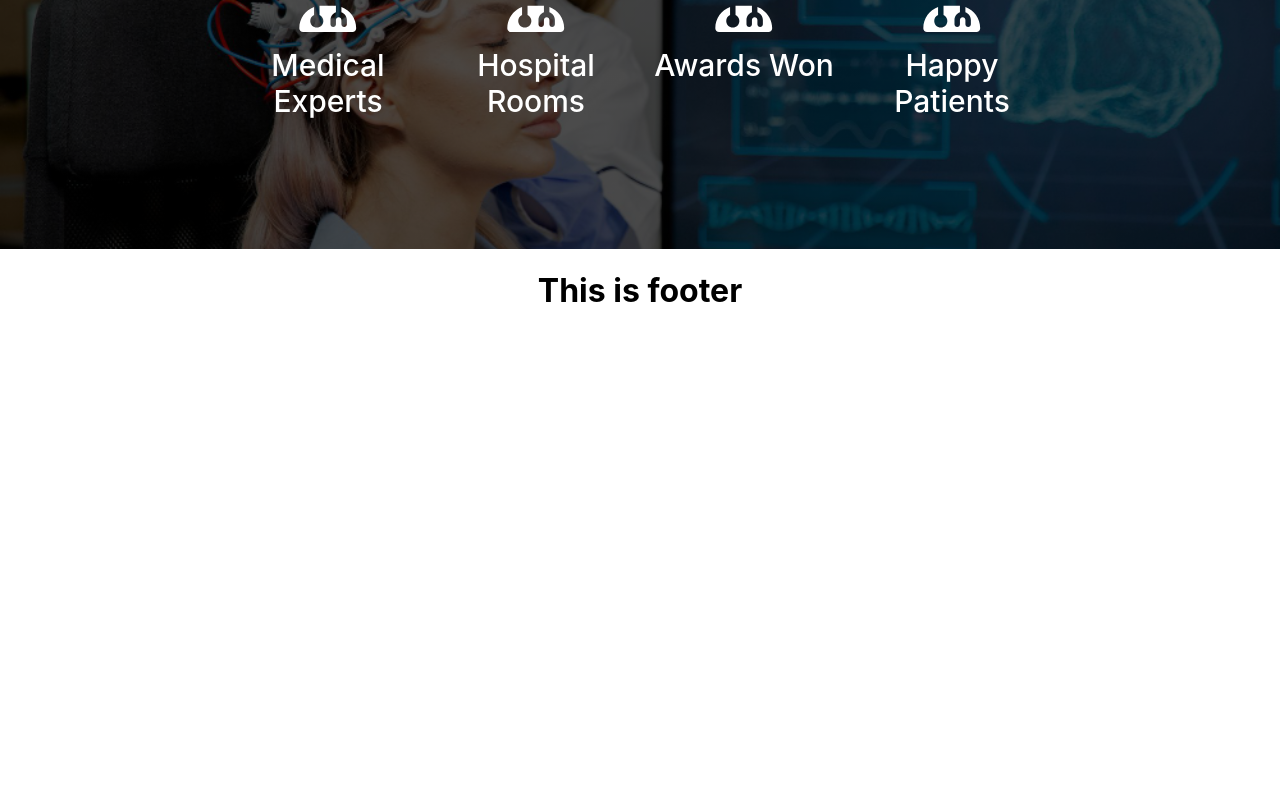
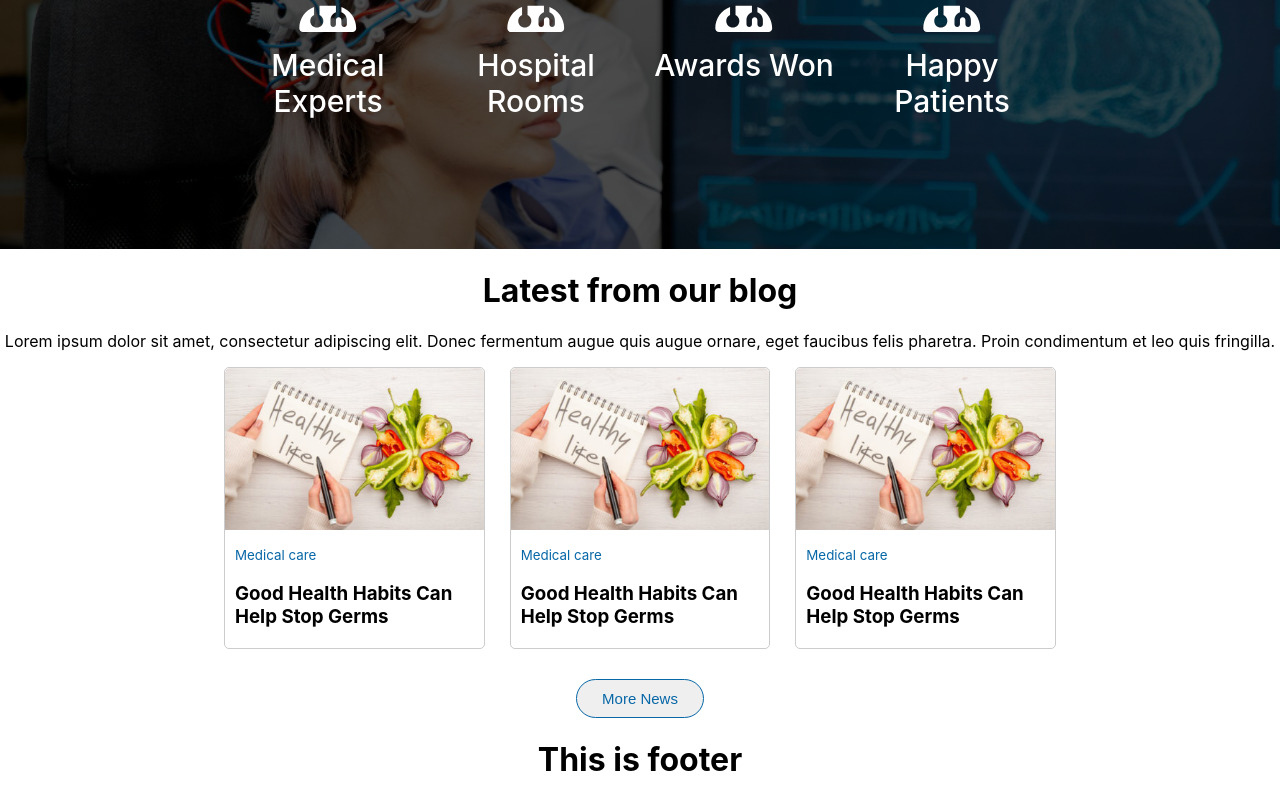
Before and after one commit to sazzadhossain1/neurosurgeondratique-by-me-update, a React (Create React App) app: page / in a window 1280 px wide. Shown: the part 2920-3720 px from the top of the page. Before the commit the page ends 3251 px from the top, so only its background shows below. Built offline with nearby package versions, Linux system fonts and the light colour scheme.

Commit message:
add content in six nuber section

```diff
--- a/src/components/Home/Home.js
+++ b/src/components/Home/Home.js
@@ -6,6 +6,7 @@ import SecondSection from "../SecondSection/SecondSection";
 import ThirdSection from "../ThirdSection/ThirdSection";
 import ForthSection from "../ForthSection/ForthSection";
 import FifthSection from "../FifthSection/FifthSection";
+import SixSection from "../SixSection/SixSection";
 
 const Home = () => {
   return (
@@ -16,6 +17,7 @@ const Home = () => {
       <ThirdSection></ThirdSection>
       <ForthSection></ForthSection>
       <FifthSection></FifthSection>
+      <SixSection></SixSection>
     </div>
   );
 };
--- /dev/null
+++ b/src/components/SixSection/SixSection.css
@@ -0,0 +1,40 @@
+.six_section_grid_div {
+  display: grid;
+  grid-template-columns: repeat(3, 1fr);
+  width: 65%;
+  margin: auto;
+  gap: 25px;
+}
+.six_section_cart_div {
+  border: 1px solid rgb(204, 204, 204);
+  border-radius: 5px;
+}
+.six_section_cart_div img {
+  width: 100%;
+  border-radius: 5px 5px 0px 0px;
+}
+.six_section_cart_text_div {
+  text-align: left;
+  padding: 10px;
+}
+.six_section_cart_text_div small {
+  color: #0767a7;
+}
+.six_section_cart_text_div h3 {
+  margin-bottom: 10px;
+}
+
+.six_section_btn {
+  margin-top: 30px;
+  border: 1px solid #0767a7;
+  padding: 10px;
+  width: 10%;
+  border-radius: 20px;
+  color: #0767a7;
+  font-size: 15px;
+  cursor: pointer;
+}
+.six_section_btn:hover {
+  background-color: #0767a7;
+  color: white;
+}
--- /dev/null
+++ b/src/components/SixSection/SixSection.js
@@ -0,0 +1,45 @@
+import React from "react";
+import "./SixSection.css";
+import cartPhoto from "../../accets/sixSection/cartPhoto.jpg";
+import { Link } from "react-router-dom";
+
+const SixSection = () => {
+  return (
+    <div>
+      <h1>Latest from our blog</h1>
+      <p>
+        Lorem ipsum dolor sit amet, consectetur adipiscing elit. Donec fermentum
+        augue quis augue ornare, eget faucibus felis pharetra. Proin condimentum
+        et leo quis fringilla.
+      </p>
+      <div className="six_section_grid_div">
+        <div className="six_section_cart_div">
+          <img src={cartPhoto} alt="" />
+          <div className="six_section_cart_text_div">
+            <small>Medical care</small>
+            <h3>Good Health Habits Can Help Stop Germs</h3>
+          </div>
+        </div>
+        <div className="six_section_cart_div">
+          <img src={cartPhoto} alt="" />
+          <div className="six_section_cart_text_div">
+            <small>Medical care</small>
+            <h3>Good Health Habits Can Help Stop Germs</h3>
+          </div>
+        </div>
+        <div className="six_section_cart_div">
+          <img src={cartPhoto} alt="" />
+          <div className="six_section_cart_text_div">
+            <small>Medical care</small>
+            <h3>Good Health Habits Can Help Stop Germs</h3>
+          </div>
+        </div>
+      </div>
+      <Link>
+        <button className="six_section_btn">More News</button>
+      </Link>
+    </div>
+  );
+};
+
+export default SixSection;
```
